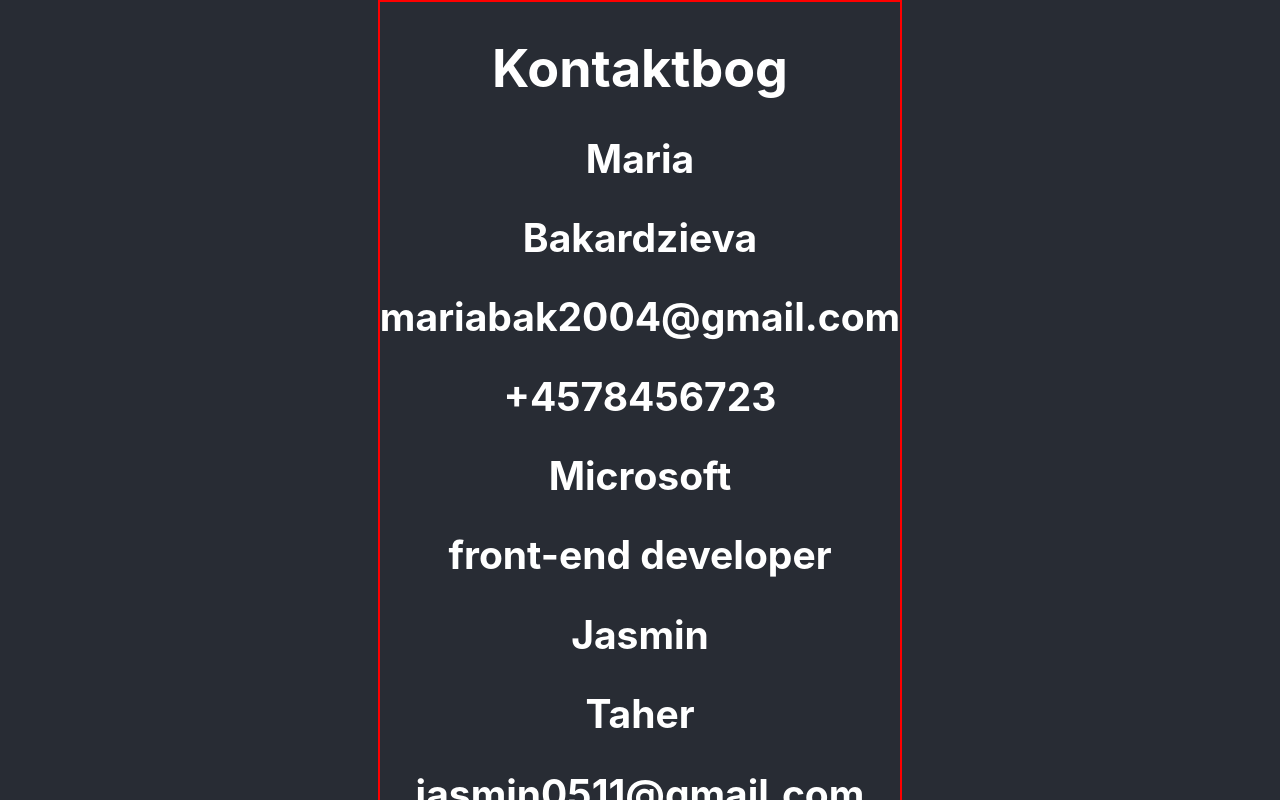
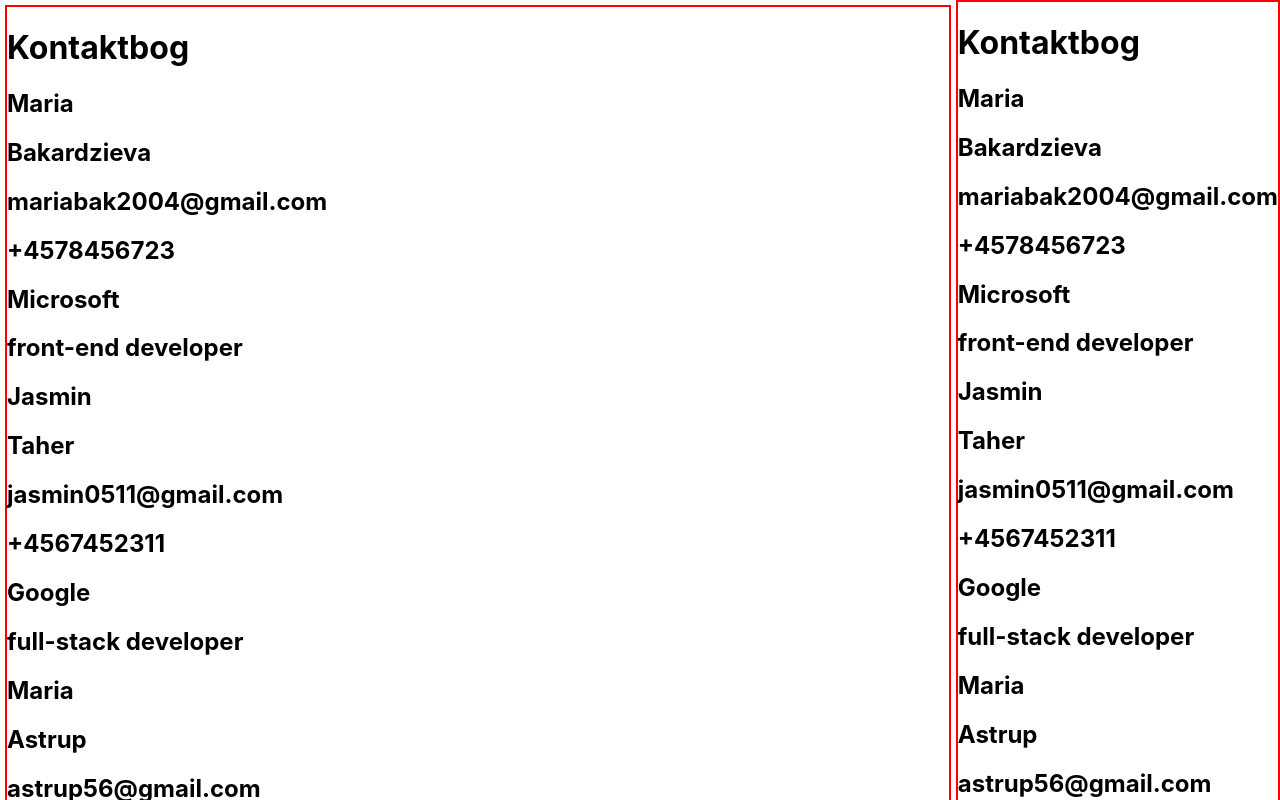
Before and after one commit to Mariawashere/Flow-2-, a React (Create React App) app in the folder kontaktbog-app/: page / in a window 1280 px wide. Shown: the top 800 px of the page. Built offline with nearby package versions, Linux system fonts and the light colour scheme.

Commit message:
changes 1

```diff
--- a/kontaktbog-app/src/App.css
+++ b/kontaktbog-app/src/App.css
@@ -1,38 +1,43 @@
-.App {
-  text-align: center;
+/* Remove default page rim */
+html, body, #root {
+  height: 100%;
+}
+body {
+  margin: 0;
 }
 
-.App-logo {
-  height: 40vmin;
-  pointer-events: none;
+/* App wrapper (optional styling) */
+.App {
+  /* remove invalid text-align */
 }
 
-@media (prefers-reduced-motion: no-preference) {
-  .App-logo {
-    animation: App-logo-spin infinite 20s linear;
-  }
+/* Flex row that spans full width */
+.info-container {
+  display: flex;
+  /* No extra spacing on sides or between columns */
+  justify-content: flex-start;
+  align-items: stretch;
+
+  /* Make sure it fills the width */
+  width: 100%;
+  min-height: 100vh; /* optional – full height */
 }
 
-.App-header {
-  background-color: #282c34;
-  min-height: 100vh;
-  display: flex;
-  flex-direction: column;
-  align-items: center;
-  justify-content: center;
-  font-size: calc(10px + 2vmin);
-  color: white;
+/* Columns: 50/50, no outer gaps, 5px inner padding */
+.personer,
+.kontaktinfo {
+  flex: 1 1 50%;
+  padding: 5px;              /* inner padding as requested */
+  box-sizing: border-box;    /* includes padding in width */
+  /* Optional backgrounds to visualize edges */
+  /* background: #e0f7fa; */
 }
 
-.App-link {
-  color: #61dafb;
+/* Optional: visual divider without adding a gap */
+.personer {
+  /* border-right: 1px solid #ddd; */
 }
 
-@keyframes App-logo-spin {
-  from {
-    transform: rotate(0deg);
-  }
-  to {
-    transform: rotate(360deg);
-  }
-}
+/* Remove this stray comment line that was in your CSS:
+-/*
+*/
--- a/kontaktbog-app/src/App.js
+++ b/kontaktbog-app/src/App.js
@@ -14,10 +14,13 @@ function App() {
 
   return (
     <div className="App">
-      <header className="App-header">
+      <header className="App-header"></header>
 
-      <ContactList OurContacts={contacts}/>
-      </header>
+      <div className="info-container">
+        <div className="personer"><ContactList OurContacts={contacts}/></div>
+
+        <div className="Kontatktinfo"><ContactList OurContacts={contacts}/></div>
+      </div>
     </div>
   );
 }
```
